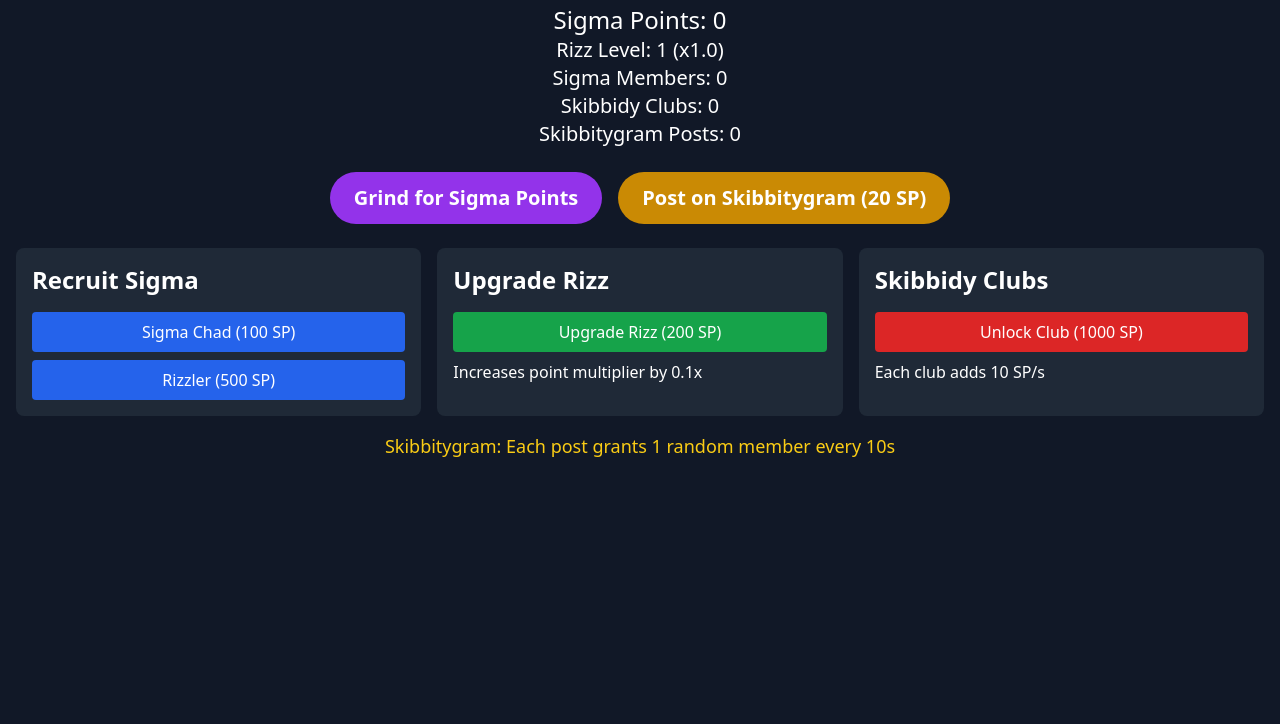
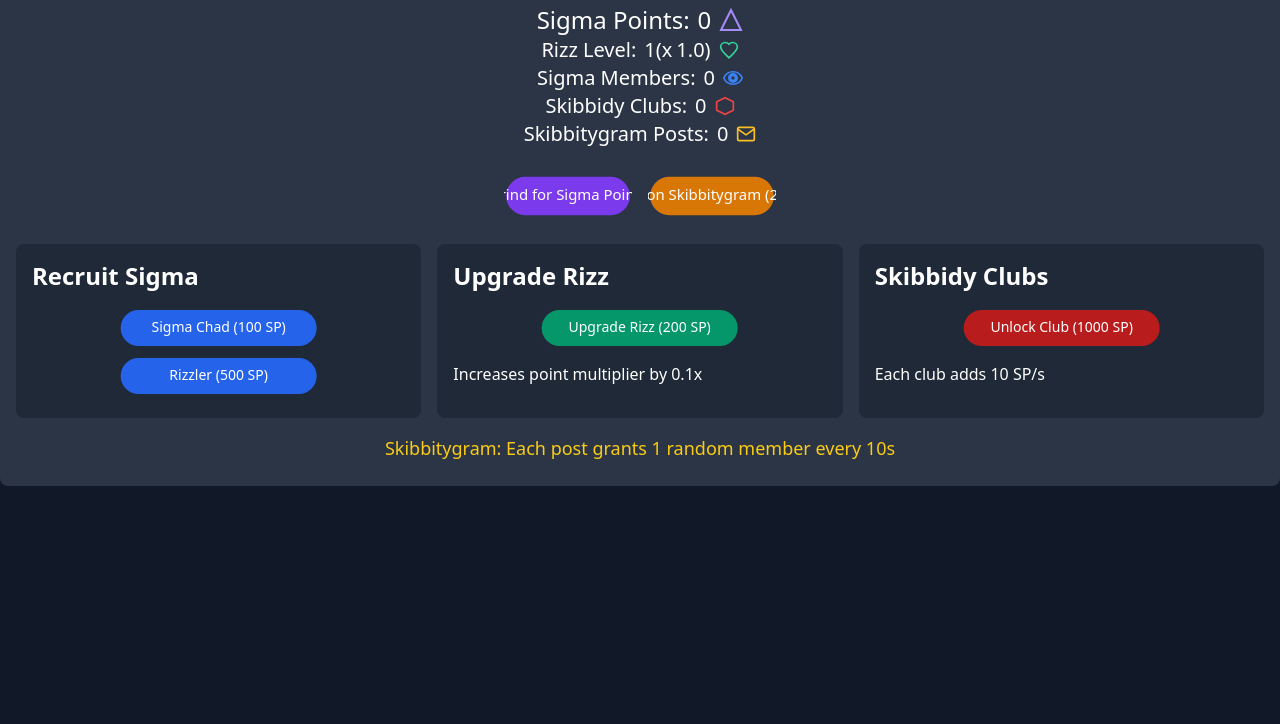
Before and after one commit to dsullivan-afk/SigmaSigmaBoys, a plain HTML site: page index.html in a window 1280 px wide. Shown: the part 76-800 px from the top of the page. Drawn offline with nearby package versions, Linux system fonts and the light colour scheme.

Commit message:
Update index.html

```diff
--- a/index.html
+++ b/index.html
@@ -5,44 +5,136 @@
   <meta name="viewport" content="width=device-width, initial-scale=1.0">
   <title>Sigma Sigma Boys Society Simulator</title>
   <script src="https://cdn.tailwindcss.com"></script>
+  <style>
+    /* Animation for button clicks */
+    .button-click {
+      transition: transform 0.1s ease;
+    }
+    .button-click:active {
+      transform: scale(0.95);
+    }
+    /* Animation for point increments */
+    .point-flash {
+      animation: flash 0.3s ease;
+    }
+    @keyframes flash {
+      0% { color: #10B981; }
+      50% { color: #34D399; }
+      100% { color: white; }
+    }
+    /* Bounce animation for counters */
+    .bounce {
+      animation: bounce 0.5s ease;
+    }
+    @keyframes bounce {
+      0% { transform: translateY(0); }
+      50% { transform: translateY(-10px); }
+      100% { transform: translateY(0); }
+    }
+    /* Background pulse animation */
+    .bg-pulse {
+      animation: pulse 8s infinite ease-in-out;
+    }
+    @keyframes pulse {
+      0% { background-color: #1F2937; }
+      50% { background-color: #2D3748; }
+      100% { background-color: #1F2937; }
+    }
+    /* SVG button hover effect */
+    .svg-button:hover .svg-fill {
+      fill: #D1D5DB;
+    }
+  </style>
 </head>
 <body class="bg-gray-900 text-white font-sans min-h-screen">
-  <div class="container mx-auto p-4">
+  <div class="container mx-auto p-4 bg-pulse rounded-lg">
     <h1 class="text-4xl font-bold text-center mb-6 text-purple-400">Sigma Sigma Boys Society Simulator</h1>
 
     <div class="text-center mb-6">
-      <p class="text-2xl">Sigma Points: <span id="sigmaPoints">0</span></p>
-      <p class="text-xl">Rizz Level: <span id="rizzLevel">1</span> (x<span id="rizzMultiplier">1.0</span>)</p>
-      <p class="text-xl">Sigma Members: <span id="sigmaCount">0</span></p>
-      <p class="text-xl">Skibbidy Clubs: <span id="clubCount">0</span></p>
-      <p class="text-xl">Skibbitygram Posts: <span id="postCount">0</span></p>
+      <p class="text-2xl flex justify-center items-center">
+        Sigma Points: <span id="sigmaPoints" class="ml-2">0</span>
+        <svg class="w-6 h-6 ml-2" viewBox="0 0 24 24" fill="none" stroke="#A78BFA" stroke-width="2">
+          <path d="M12 2L2 22h20L12 2z"/>
+        </svg>
+      </p>
+      <p class="text-xl flex justify-center items-center">
+        Rizz Level: <span id="rizzLevel" class="ml-2">1</span> (x<span id="rizzMultiplier" class="ml-1">1.0</span>)
+        <svg class="w-5 h-5 ml-2" viewBox="0 0 24 24" fill="none" stroke="#34D399" stroke-width="2">
+          <path d="M12 21.35l-1.45-1.32C5.4 15.36 2 12.28 2 8.5 2 5.42 4.42 3 7.5 3c1.74 0 3.41.81 4.5 2.09C13.09 3.81 14.76 3 16.5 3 19.58 3 22 5.42 22 8.5c0 3.78-3.4 6.86-8.55 11.54L12 21.35z"/>
+        </svg>
+      </p>
+      <p class="text-xl flex justify-center items-center">
+        Sigma Members: <span id="sigmaCount" class="ml-2">0</span>
+        <svg class="w-5 h-5 ml-2" viewBox="0 0 24 24" fill="none" stroke="#3B82F6" stroke-width="2">
+          <path d="M12 4.5C7 4.5 2.73 7.61 1 12c1.73 4.39 6 7.5 11 7.5s9.27-3.11 11-7.5c-1.73-4.39-6-7.5-11-7.5zM12 17c-2.76 0-5-2.24-5-5s2.24-5 5-5 5 2.24 5 5-2.24 5-5 5zm0-8c-1.66 0-3 1.34-3 3s1.34 3 3 3 3-1.34 3-3-1.34-3-3-3z"/>
+        </svg>
+      </p>
+      <p class="text-xl flex justify-center items-center">
+        Skibbidy Clubs: <span id="clubCount" class="ml-2">0</span>
+        <svg class="w-5 h-5 ml-2" viewBox="0 0 24 24" fill="none" stroke="#EF4444" stroke-width="2">
+          <path d="M12 2L2 7v10l10 5 10-5V7l-10-5z"/>
+        </svg>
+      </p>
+      <p class="text-xl flex justify-center items-center">
+        Skibbitygram Posts: <span id="postCount" class="ml-2">0</span>
+        <svg class="w-5 h-5 ml-2" viewBox="0 0 24 24" fill="none" stroke="#FBBF24" stroke-width="2">
+          <path d="M4 4h16c1.1 0 2 .9 2 2v12c0 1.1-.9 2-2 2H4c-1.1 0-2-.9-2-2V6c0-1.1.9-2 2-2z"/>
+          <polyline points="22,6 12,13 2,6"/>
+        </svg>
+      </p>
     </div>
 
     <div class="flex justify-center mb-6 space-x-4">
-      <button id="grindButton" class="bg-purple-600 hover:bg-purple-700 text-white font-bold py-3 px-6 rounded-full text-xl transition duration-300">
-        Grind for Sigma Points
+      <button id="grindButton" class="button-click">
+        <svg class="w-32 h-12 svg-button" viewBox="0 0 120 40" fill="none">
+          <rect x="2" y="2" width="116" height="36" rx="18" fill="#7C3AED" class="svg-fill"/>
+          <text x="50%" y="50%" dominant-baseline="middle" text-anchor="middle" fill="white" font-size="14">Grind for Sigma Points</text>
+        </svg>
       </button>
-      <button id="postSkibbitygram" class="bg-yellow-600 hover:bg-yellow-700 text-white font-bold py-3 px-6 rounded-full text-xl transition duration-300">
-        Post on Skibbitygram (20 SP)
+      <button id="postSkibbitygram" class="button-click">
+        <svg class="w-32 h-12 svg-button" viewBox="0 0 120 40" fill="none">
+          <rect x="2" y="2" width="116" height="36" rx="18" fill="#D97706" class="svg-fill"/>
+          <text x="50%" y="50%" dominant-baseline="middle" text-anchor="middle" fill="white" font-size="14">Post on Skibbitygram (20 SP)</text>
+        </svg>
       </button>
     </div>
 
     <div class="grid grid-cols-1 md:grid-cols-3 gap-4">
       <div class="bg-gray-800 p-4 rounded-lg">
         <h2 class="text-2xl font-bold mb-4">Recruit Sigma</h2>
-        <button id="recruitChad" class="w-full bg-blue-600 hover:bg-blue-700 text-white py-2 rounded mb-2">Sigma Chad (100 SP)</button>
-        <button id="recruitRizzler" class="w-full bg-blue-600 hover:bg-blue-700 text-white py-2 rounded">Rizzler (500 SP)</button>
+        <button id="recruitChad" class="w-full button-click mb-2">
+          <svg class="w-full h-10 svg-button" viewBox="0 0 200 40" fill="none">
+            <rect x="2" y="2" width="196" height="36" rx="18" fill="#2563EB" class="svg-fill"/>
+            <text x="50%" y="50%" dominant-baseline="middle" text-anchor="middle" fill="white" font-size="14">Sigma Chad (100 SP)</text>
+          </svg>
+        </button>
+        <button id="recruitRizzler" class="w-full button-click">
+          <svg class="w-full h-10 svg-button" viewBox="0 0 200 40" fill="none">
+            <rect x="2" y="2" width="196" height="36" rx="18" fill="#2563EB" class="svg-fill"/>
+            <text x="50%" y="50%" dominant-baseline="middle" text-anchor="middle" fill="white" font-size="14">Rizzler (500 SP)</text>
+          </svg>
+        </button>
       </div>
 
       <div class="bg-gray-800 p-4 rounded-lg">
         <h2 class="text-2xl font-bold mb-4">Upgrade Rizz</h2>
-        <button id="upgradeRizz" class="w-full bg-green-600 hover:bg-green-700 text-white py-2 rounded">Upgrade Rizz (200 SP)</button>
+        <button id="upgradeRizz" class="w-full button-click">
+          <svg class="w-full h-10 svg-button" viewBox="0 0 200 40" fill="none">
+            <rect x="2" y="2" width="196" height="36" rx="18" fill="#059669" class="svg-fill"/>
+            <text x="50%" y="50%" dominant-baseline="middle" text-anchor="middle" fill="white" font-size="14">Upgrade Rizz (200 SP)</text>
+          </svg>
+        </button>
         <p class="mt-2">Increases point multiplier by 0.1x</p>
       </div>
 
       <div class="bg-gray-800 p-4 rounded-lg">
         <h2 class="text-2xl font-bold mb-4">Skibbidy Clubs</h2>
-        <button id="unlockClub" class="w-full bg-red-600 hover:bg-red-700 text-white py-2 rounded">Unlock Club (1000 SP)</button>
+        <button id="unlockClub" class="w-full button-click">
+          <svg class="w-full h-10 svg-button" viewBox="0 0 200 40" fill="none">
+            <rect x="2" y="2" width="196" height="36" rx="18" fill="#B91C1C" class="svg-fill"/>
+            <text x="50%" y="50%" dominant-baseline="middle" text-anchor="middle" fill="white" font-size="14">Unlock Club (1000 SP)</text>
+          </svg>
+        </button>
         <p class="mt-2">Each club adds 10 SP/s</p>
       </div>
     </div>
@@ -80,11 +172,27 @@
     };
 
     function updateDisplay() {
+      if (parseInt(elements.sigmaPoints.textContent) !== Math.floor(sigmaPoints)) {
+        elements.sigmaPoints.classList.add('point-flash');
+        setTimeout(() => elements.sigmaPoints.classList.remove('point-flash'), 300);
+      }
       elements.sigmaPoints.textContent = Math.floor(sigmaPoints);
       elements.rizzLevel.textContent = rizzLevel;
       elements.rizzMultiplier.textContent = rizzMultiplier.toFixed(1);
+      if (parseInt(elements.sigmaCount.textContent) !== sigmaCount) {
+        elements.sigmaCount.classList.add('bounce');
+        setTimeout(() => elements.sigmaCount.classList.remove('bounce'), 500);
+      }
       elements.sigmaCount.textContent = sigmaCount;
+      if (parseInt(elements.clubCount.textContent) !== clubCount) {
+        elements.clubsCount.classList.add('bounce');
+        setTimeout(() => elements.clubCount.classList.remove('bounce'), 500);
+      }
       elements.clubCount.textContent = clubCount;
+      if (parseInt(elements.postCount.textContent) !== postCount) {
+        elements.postCount.classList.add('bounce');
+        setTimeout(() => elements.postCount.classList.remove('bounce'), 500);
+      }
       elements.postCount.textContent = postCount;
     }
 
```
